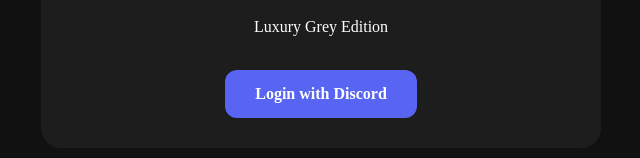
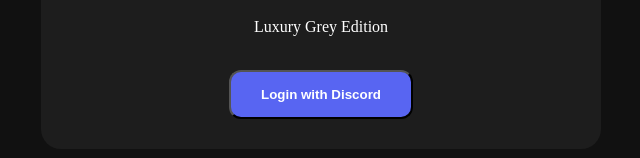
Before and after one commit to smaydy9271-oss/dhb-activity, a plain HTML site: page css/login.html in a window 1280 px wide. Shown: the part 232-390 px from the top of the page, 319-959 px from the left. Drawn offline with Linux system fonts and the light colour scheme; files that its build step writes are made by us from their sources.

Commit message:
login.html

```diff
--- a/css/login.html
+++ b/css/login.html
@@ -46,9 +46,11 @@
 
 <br>
 
-<a class="discord-btn" href="#">
+<script src="js/auth.js"></script>
+
+<button class="discord-btn" onclick="loginDiscord()">
 Login with Discord
-</a>
+</button>
 
 </div>
 
```
